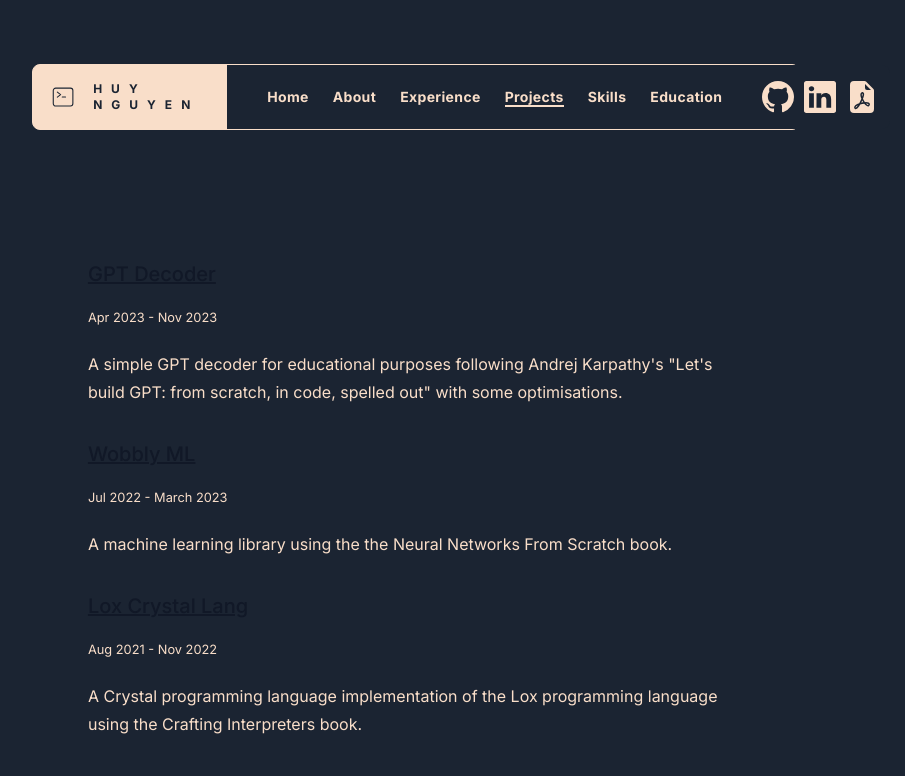
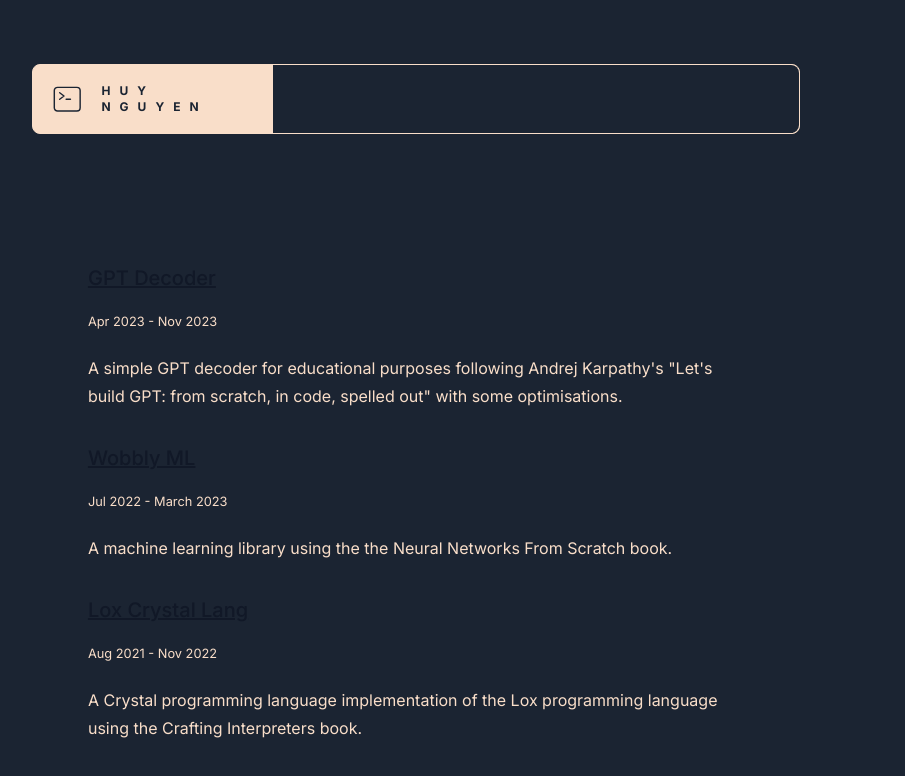
Before and after one commit to HuyNguyenAu/huynguyen-space, a Next.js app: page /projects in a window 1280 px wide. Shown: the top 776 px of the page, without its empty margins (224-1129 px from the left). Built offline with nearby package versions, Linux system fonts and the light colour scheme.

Commit message:
Added nav responsiveness.

```diff
--- a/app/components/navigation/Navigation.tsx
+++ b/app/components/navigation/Navigation.tsx
@@ -9,10 +9,10 @@ const Navigation = () => {
             <div className="w-full flex flex gap-x-18 w-fit border rounded-lg border-[#F9DEC9] rounded-lg bg-[#F9DEC9]">
                 <Link className="p-4 w-60 flex items-center gap-x-4 rounded-l-lg border-[#F9DEC9]" href="/">
                     <Logo />
-                    <p className="text-xs font-bold tracking-[0.75em] text-[#1B2432]">HUY NGUYEN</p>
+                    <p className="text-xs font-bold tracking-[0.75em] text-[#1B2432] max-[402px]:hidden">HUY NGUYEN</p>
                 </Link>
                 <div className="p-3 pl-10 grow flex flex gap-x-10 bg-[#1B2432] rounded-r-lg">
-                    <div className="grow flex flex gap-x-6 justify-center items-center">
+                    <div className="grow flex flex gap-x-6 justify-center items-center max-[1280px]:hidden">
                         <NavigationLink text="Home" href="/" />
                         <NavigationLink text="About" href="/about" />
                         <NavigationLink text="Experience" href="/experience" />
@@ -20,18 +20,29 @@ const Navigation = () => {
                         <NavigationLink text="Skills" href="/skills" />
                         <NavigationLink text="Education" href="/education" />
                     </div>
-                    <div className="flex flex gap-x-2.5 items-center">
-                        <ExternalLink href="https://github.com/HuyNguyenAu">
+                    <div className="flex flex gap-x-2.5 items-center max-[1280px]:grow max-[1280px]:justify-end">
+                        <div className="h-6 w-6 min-[1280px]:hidden">
+                            <svg className="fill-[#F9DEC9]" xmlns="http://www.w3.org/2000/svg" viewBox="0 0 24 24" fill="currentColor">
+                                <path fillRule="evenodd" d="M3 6.75A.75.75 0 0 1 3.75 6h16.5a.75.75 0 0 1 0 1.5H3.75A.75.75 0 0 1 3 6.75ZM3 12a.75.75 0 0 1 .75-.75h16.5a.75.75 0 0 1 0 1.5H3.75A.75.75 0 0 1 3 12Zm0 5.25a.75.75 0 0 1 .75-.75h16.5a.75.75 0 0 1 0 1.5H3.75a.75.75 0 0 1-.75-.75Z" clip-rule="evenodd" />
+                            </svg>
+
+                        </div>
+                        <div className="h-6 w-6 min-[1350px]:hidden max-[1280px]:hidden">
+                            <svg className="fill-[#F9DEC9]" xmlns="http://www.w3.org/2000/svg" viewBox="0 0 24 24" fill="currentColor">
+                                <path fillRule="evenodd" d="M10.5 6a1.5 1.5 0 1 1 3 0 1.5 1.5 0 0 1-3 0Zm0 6a1.5 1.5 0 1 1 3 0 1.5 1.5 0 0 1-3 0Zm0 6a1.5 1.5 0 1 1 3 0 1.5 1.5 0 0 1-3 0Z" clip-rule="evenodd" />
+                            </svg>
+                        </div>
+                        <ExternalLink className="max-[1350px]:hidden" href="https://github.com/HuyNguyenAu">
                             <svg className="fill-[#F9DEC9]" xmlns="http://www.w3.org/2000/svg" fill="currentColor" viewBox="0 0 16 16">
                                 <path d="M8 0C3.58 0 0 3.58 0 8c0 3.54 2.29 6.53 5.47 7.59.4.07.55-.17.55-.38 0-.19-.01-.82-.01-1.49-2.01.37-2.53-.49-2.69-.94-.09-.23-.48-.94-.82-1.13-.28-.15-.68-.52-.01-.53.63-.01 1.08.58 1.23.82.72 1.21 1.87.87 2.33.66.07-.52.28-.87.51-1.07-1.78-.2-3.64-.89-3.64-3.95 0-.87.31-1.59.82-2.15-.08-.2-.36-1.02.08-2.12 0 0 .67-.21 2.2.82.64-.18 1.32-.27 2-.27.68 0 1.36.09 2 .27 1.53-1.04 2.2-.82 2.2-.82.44 1.1.16 1.92.08 2.12.51.56.82 1.27.82 2.15 0 3.07-1.87 3.75-3.65 3.95.29.25.54.73.54 1.48 0 1.07-.01 1.93-.01 2.2 0 .21.15.46.55.38A8.012 8.012 0 0 0 16 8c0-4.42-3.58-8-8-8z" />
                             </svg>
                         </ExternalLink>
-                        <ExternalLink href="https://www.linkedin.com/in/huy-nguyen-454a6016a">
+                        <ExternalLink className="max-[1350px]:hidden" href="https://www.linkedin.com/in/huy-nguyen-454a6016a">
                             <svg className="fill-[#F9DEC9]" xmlns="http://www.w3.org/2000/svg" fill="currentColor" viewBox="0 0 16 16">
                                 <path d="M0 1.146C0 .513.526 0 1.175 0h13.65C15.474 0 16 .513 16 1.146v13.708c0 .633-.526 1.146-1.175 1.146H1.175C.526 16 0 15.487 0 14.854V1.146zm4.943 12.248V6.169H2.542v7.225h2.401zm-1.2-8.212c.837 0 1.358-.554 1.358-1.248-.015-.709-.52-1.248-1.342-1.248-.822 0-1.359.54-1.359 1.248 0 .694.521 1.248 1.327 1.248h.016zm4.908 8.212V9.359c0-.216.016-.432.08-.586.173-.431.568-.878 1.232-.878.869 0 1.216.662 1.216 1.634v3.865h2.401V9.25c0-2.22-1.184-3.252-2.764-3.252-1.274 0-1.845.7-2.165 1.193v.025h-.016a5.54 5.54 0 0 1 .016-.025V6.169h-2.4c.03.678 0 7.225 0 7.225h2.4z" />
                             </svg>
                         </ExternalLink>
-                        <ExternalLink href="">
+                        <ExternalLink className="max-[1350px]:hidden" href="">
                             <svg className="fill-[#F9DEC9]" xmlns="http://www.w3.org/2000/svg" fill="currentColor" viewBox="0 0 16 16">
                                 <path d="M5.523 12.424c.14-.082.293-.162.459-.238a7.878 7.878 0 0 1-.45.606c-.28.337-.498.516-.635.572a.266.266 0 0 1-.035.012.282.282 0 0 1-.026-.044c-.056-.11-.054-.216.04-.36.106-.165.319-.354.647-.548zm2.455-1.647c-.119.025-.237.05-.356.078a21.148 21.148 0 0 0 .5-1.05 12.045 12.045 0 0 0 .51.858c-.217.032-.436.07-.654.114zm2.525.939a3.881 3.881 0 0 1-.435-.41c.228.005.434.022.612.054.317.057.466.147.518.209a.095.095 0 0 1 .026.064.436.436 0 0 1-.06.2.307.307 0 0 1-.094.124.107.107 0 0 1-.069.015c-.09-.003-.258-.066-.498-.256zM8.278 6.97c-.04.244-.108.524-.2.829a4.86 4.86 0 0 1-.089-.346c-.076-.353-.087-.63-.046-.822.038-.177.11-.248.196-.283a.517.517 0 0 1 .145-.04c.013.03.028.092.032.198.005.122-.007.277-.038.465z" />
                                 <path fillRule="evenodd" d="M4 0h5.293A1 1 0 0 1 10 .293L13.707 4a1 1 0 0 1 .293.707V14a2 2 0 0 1-2 2H4a2 2 0 0 1-2-2V2a2 2 0 0 1 2-2zm5.5 1.5v2a1 1 0 0 0 1 1h2l-3-3zM4.165 13.668c.09.18.23.343.438.419.207.075.412.04.58-.03.318-.13.635-.436.926-.786.333-.401.683-.927 1.021-1.51a11.651 11.651 0 0 1 1.997-.406c.3.383.61.713.91.95.28.22.603.403.934.417a.856.856 0 0 0 .51-.138c.155-.101.27-.247.354-.416.09-.181.145-.37.138-.563a.844.844 0 0 0-.2-.518c-.226-.27-.596-.4-.96-.465a5.76 5.76 0 0 0-1.335-.05 10.954 10.954 0 0 1-.98-1.686c.25-.66.437-1.284.52-1.794.036-.218.055-.426.048-.614a1.238 1.238 0 0 0-.127-.538.7.7 0 0 0-.477-.365c-.202-.043-.41 0-.601.077-.377.15-.576.47-.651.823-.073.34-.04.736.046 1.136.088.406.238.848.43 1.295a19.697 19.697 0 0 1-1.062 2.227 7.662 7.662 0 0 0-1.482.645c-.37.22-.699.48-.897.787-.21.326-.275.714-.08 1.103z" />
--- a/app/components/navigation/external-link/ExternalLink.tsx
+++ b/app/components/navigation/external-link/ExternalLink.tsx
@@ -1,9 +1,9 @@
 import Link from "next/link";
 import { PropsWithChildren } from "react";
 
-const ExternalLink = ({ children, href }: PropsWithChildren<{ href: string }>) => {
+const ExternalLink = ({ children, href, className }: PropsWithChildren<{ href: string, className?: string }>) => {
     return (
-        <Link className="h-8 w-8 transition ease-in-out hover:-translate-y-1 hover:scale-105 duration-300" href={href}>
+        <Link className={`h-6 w-6 transition ease-in-out hover:-translate-y-1 hover:scale-105 duration-300 ${className ?? ""}`} href={href}>
             {children}
         </Link>
     );
--- a/app/page.tsx
+++ b/app/page.tsx
@@ -4,7 +4,7 @@ import HeroImage from "./hero.png";
 const Page = () => {
   return (
     <div className="flex justify-between items-center">
-      <div className="flex flex-col gap-y-10">
+      <div className="flex flex-col gap-y-6">
         <p className="p-1 text-xs text-[#F9DEC9] font-bold tracking-[0.75em]">FULLSTACK SOFTWARE<br/>ENGINEER</p>
         <p className="text-2xl md:text-6xl lg:text-7xl xl:text-8xl text-[#F9DEC9] font-bold tracking-wide leading-[85%]">HUY<br />NGUYEN</p>
         <article className="prose text-[#F9DEC9]">
--- a/package.json
+++ b/package.json
@@ -9,6 +9,7 @@
     "lint": "next lint"
   },
   "dependencies": {
+    "@headlessui/react": "^1.7.18",
     "next": "13.5.6",
     "react": "^18",
     "react-dom": "^18"
```
Also changed, not shown: 1 other file (tests, documents, lock files or other folders).
